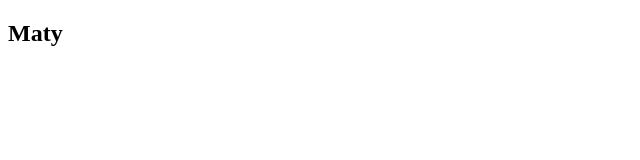
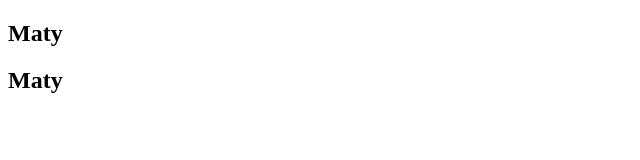
Before and after one commit to MatyAB/portfolio, a plain HTML site: page index.html in a window 1280 px wide. Shown: the full height of the page, 0-640 px from the left. Drawn offline with Linux system fonts and the light colour scheme.

Commit message:
Update index.html
double maty

```diff
--- a/index.html
+++ b/index.html
@@ -8,5 +8,6 @@
 </head>
 <body>
     <h2>Maty</h2>
+     <h2>Maty</h2>
 </body>
 </html>
```
